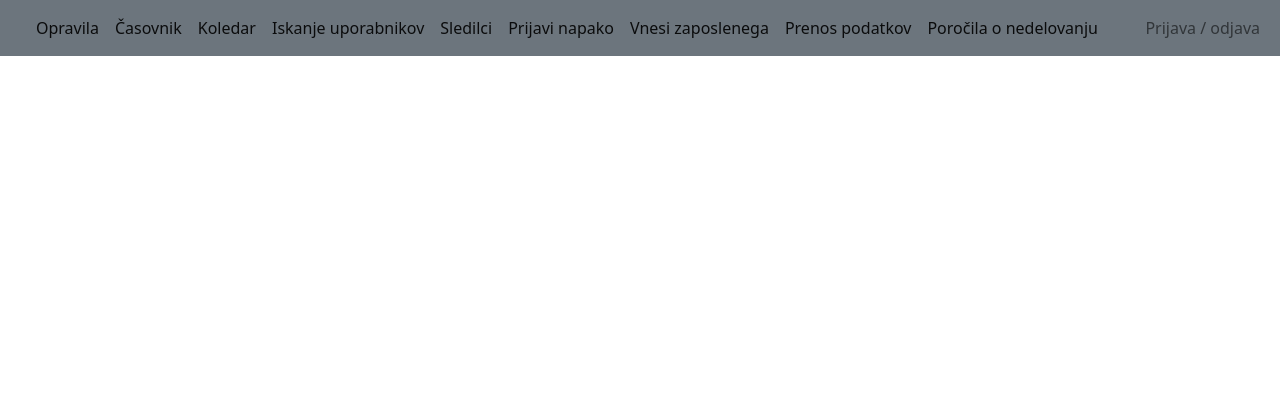
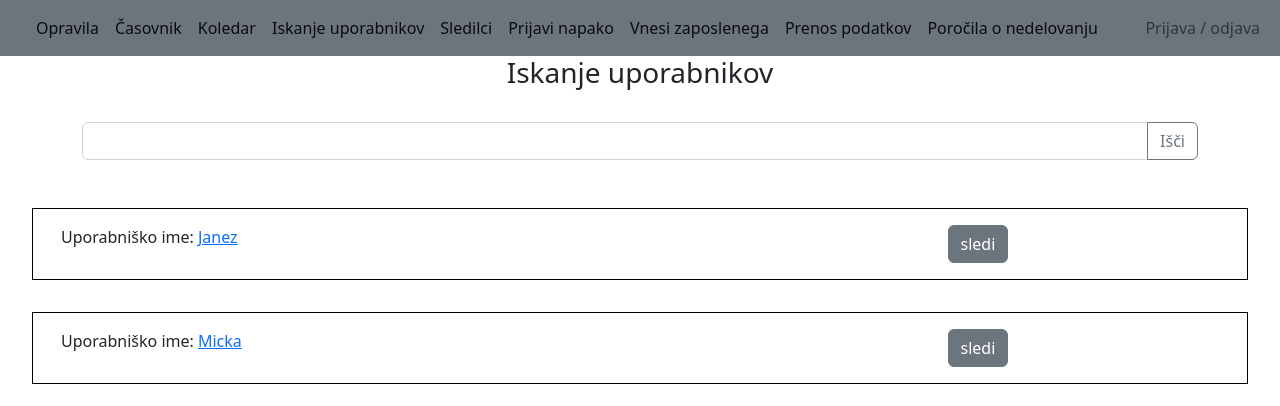
Before and after one commit to juremrzek/ProductivityApp, a Vue app in the folder src/client/: page /iskanje in a window 1280 px wide. Shown: the top 406 px of the page. Built offline with nearby package versions, Linux system fonts and the light colour scheme.

Commit message:
add iskanjeview

```diff
--- a/src/client/src/router/index.js
+++ b/src/client/src/router/index.js
@@ -8,6 +8,7 @@ import SkladisceView from "../views/SkladisceView.vue"
 import NedelovanjeView from "../views/NedelovanjeView.vue"
 import UporabnikView from "../views/UporabnikView.vue"
 import KoledarView from "../views/KoledarView.vue"
+import IskanjeView from "../views/IskanjeView.vue"
 
 const router = createRouter({
   history: createWebHistory(import.meta.env.BASE_URL),
@@ -59,6 +60,11 @@ const router = createRouter({
       component: KoledarView,
     },
     {
+      path: "/iskanje",
+      name: "iskanje",
+      component: IskanjeView,
+    },
+    {
       path: "/about",
       name: "about",
       // route level code-splitting
--- /dev/null
+++ b/src/client/src/views/IskanjeView.vue
@@ -0,0 +1,44 @@
+<script setup>
+import SledilciGrid from "../components/sledilci/SledilciGrid.vue"
+</script>
+
+<template>
+  <h3 class="text-center">Iskanje uporabnikov</h3>
+  <br />
+  <!-- write html input for search quear -->
+  <div class="container">
+    <div class="row">
+      <div class="col-md-12">
+        <div class="input-group mb-3">
+          <input
+            type="text"
+            class="form-control"
+            aria-label="Search"
+            aria-describedby="basic-addon2"
+            v-model="iskanje"
+          />
+          <button class="btn btn-outline-secondary" type="button">Išči</button>
+        </div>
+      </div>
+    </div>
+  </div>
+  <!-- write html input for search quear -->
+  <SledilciGrid :sledilci="rezultat" :label="'sledi'"></SledilciGrid>
+</template>
+
+<script>
+export default {
+  components: {
+    SledilciGrid,
+  },
+  data() {
+    return {
+      iskanje: "",
+      rezultat: [
+        { id: 1, ime: "Janez" },
+        { id: 2, ime: "Micka" },
+      ],
+    }
+  },
+}
+</script>
```
